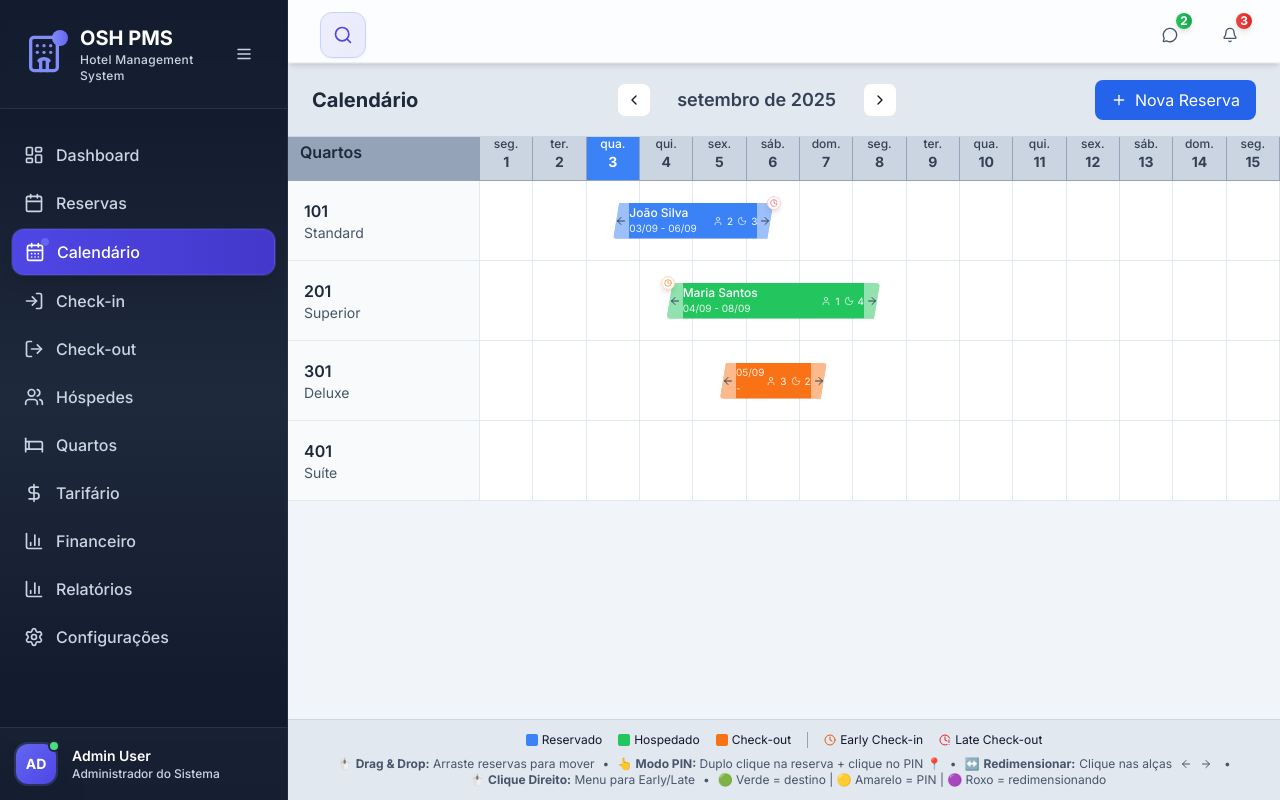
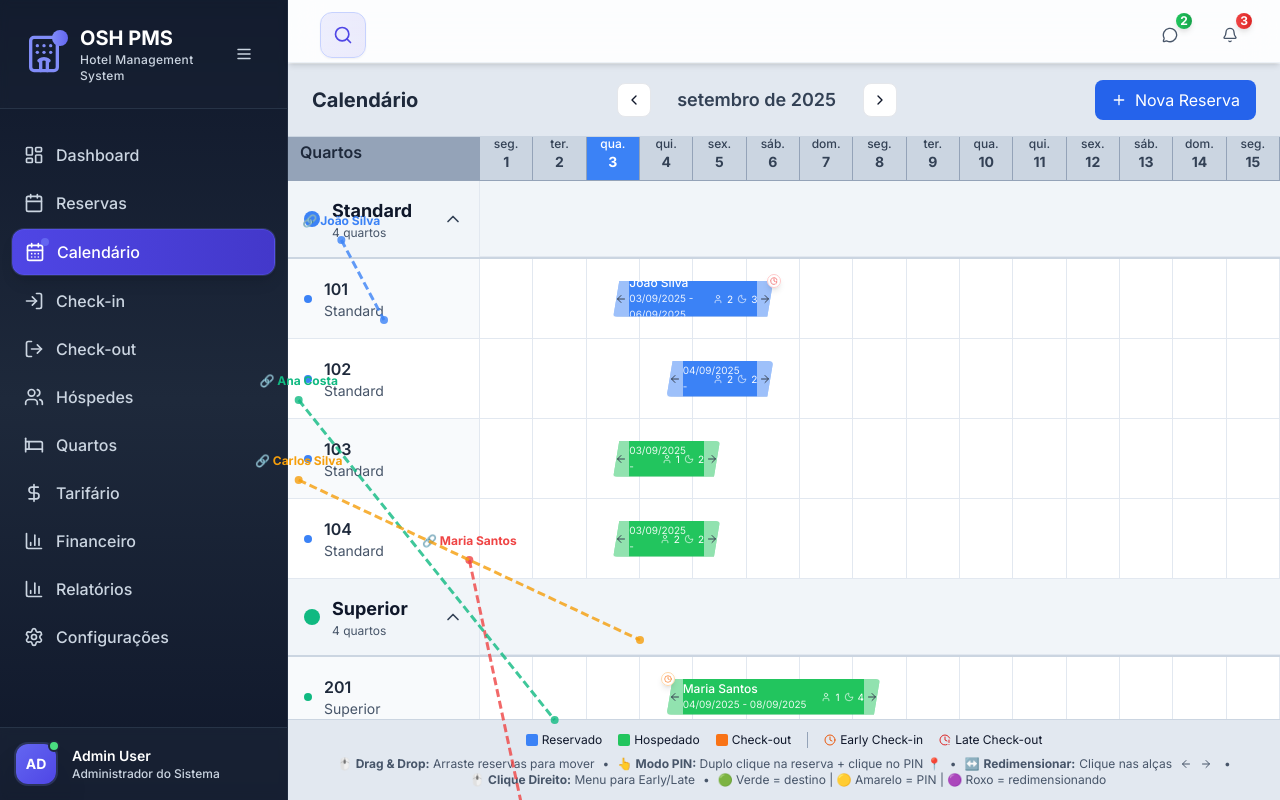
Before and after one commit to osociohoteleiro/sistema-de-hoteis, a React (Vite) app in the folder pms/: page /calendario in a window 1280 px wide. Built offline with nearby package versions, Linux system fonts and the light colour scheme.

Commit message:
Estilização de componentes de reserva. Destaca reserva ao atualizar

```diff
--- a/pms/src/pages/CalendarioFullCalendar.jsx
+++ b/pms/src/pages/CalendarioFullCalendar.jsx
@@ -1,62 +1,125 @@
 import { useState, useEffect, useCallback } from 'react';
-import { Plus, ChevronLeft, ChevronRight, User, Moon, DollarSign, ArrowLeft, ArrowRight, Clock, ClockAlert, RefreshCw } from 'lucide-react';
+import { Plus, ChevronLeft, ChevronRight, ChevronDown, ChevronUp, User, Moon, DollarSign, ArrowLeft, ArrowRight, Clock, ClockAlert, RefreshCw } from 'lucide-react';
 import { motion, AnimatePresence } from 'framer-motion';
 
-// Componente de efeito de sucesso
-const SuccessEffect = ({ reserva, quartos }) => {
-  if (!reserva) return null;
+// Componente para desenhar linhas conectoras entre reservas do mesmo hóspede
+const GuestConnectionLines = ({ reservas, quartos }) => {
+  // Agrupar reservas por hóspede
+  const reservasPorHospede = reservas.reduce((acc, reserva) => {
+    if (!acc[reserva.hospede]) {
+      acc[reserva.hospede] = [];
+    }
+    acc[reserva.hospede].push(reserva);
+    return acc;
+  }, {});
 
+  // Filtrar apenas hóspedes com múltiplas reservas visíveis
+  const hospedes = Object.entries(reservasPorHospede).filter(([_, reservasDoHospede]) => reservasDoHospede.length > 1);
+
+  console.log('🔗 GuestConnectionLines - Hospedes com múltiplas reservas:', hospedes.length);
+
+  if (hospedes.length === 0) return null;
+
+  // Função para calcular posição da reserva na tela
+  const getReservaPosition = (reserva) => {
     const quarto = quartos.find(q => q.numero === reserva.quarto);
+    if (!quarto) return null;
+
+    const quartoIndex = quartos.indexOf(quarto);
+    const leftPercent = (reserva.inicio / 15) * 100;
+    const widthPercent = (reserva.duracao / 15) * 100;
+
+    const position = {
+      x: leftPercent + (widthPercent / 2), // Centro horizontal da reserva
+      y: 200 + (quartoIndex * 80) + 40, // Posição vertical ajustada
+      reserva
+    };
+
+    console.log(`📍 Posição para ${reserva.hospede} no quarto ${reserva.quarto}:`, position);
+    return position;
+  };
+
+  // Gerar cores para cada hóspede
+  const colors = ['#3b82f6', '#ef4444', '#10b981', '#f59e0b', '#8b5cf6', '#06b6d4', '#ec4899'];
 
   return (
-    <motion.div
-      className="fixed inset-0 pointer-events-none z-[100]"
-      initial={{ opacity: 0 }}
-      animate={{ opacity: 1 }}
-      exit={{ opacity: 0 }}
+    <div className="absolute inset-0 pointer-events-none z-[15]" style={{ width: '100%', height: '100%' }}>
+      <svg
+        width="100%"
+        height="100%"
+        style={{ position: 'absolute', top: 0, left: 0 }}
       >
-      {/* Partículas de sucesso */}
-      {[...Array(8)].map((_, i) => (
-        <motion.div
-          key={i}
-          className="absolute w-2 h-2 bg-green-400 rounded-full"
-          initial={{
-            x: "50vw",
-            y: "50vh",
-            scale: 0,
-          }}
-          animate={{
-            x: `${50 + (Math.random() - 0.5) * 60}vw`,
-            y: `${50 + (Math.random() - 0.5) * 60}vh`,
-            scale: [0, 1, 0],
-          }}
-          transition={{
-            duration: 1.5,
-            delay: i * 0.1,
-            ease: "easeOut"
-          }}
+        {hospedes.map(([hospedeNome, reservasDoHospede], hospedeIndex) => {
+          const positions = reservasDoHospede
+            .map(getReservaPosition)
+            .filter(pos => pos !== null)
+            .sort((a, b) => a.reserva.inicio - b.reserva.inicio);
+
+          console.log(`🎯 ${hospedeNome} - ${positions.length} posições válidas`);
+
+          if (positions.length < 2) return null;
+
+          const color = colors[hospedeIndex % colors.length];
+
+          return (
+            <g key={hospedeNome}>
+              {positions.map((pos, index) => {
+                if (index === positions.length - 1) return null;
+
+                const nextPos = positions[index + 1];
+
+                console.log(`➡️ Linha de ${pos.reserva.hospede}: (${pos.x}%, ${pos.y}) → (${nextPos.x}%, ${nextPos.y})`);
+
+                return (
+                  <line
+                    key={`${pos.reserva.id}-${nextPos.reserva.id}`}
+                    x1={`${pos.x}%`}
+                    y1={pos.y}
+                    x2={`${nextPos.x}%`}
+                    y2={nextPos.y}
+                    stroke={color}
+                    strokeWidth="3"
+                    strokeDasharray="8,4"
+                    strokeOpacity="0.8"
+                  />
+                );
+              })}
+
+              {/* Círculos nas posições das reservas */}
+              {positions.map((pos, index) => (
+                <circle
+                  key={`circle-${pos.reserva.id}`}
+                  cx={`${pos.x}%`}
+                  cy={pos.y}
+                  r="4"
+                  fill={color}
+                  opacity="0.8"
                 />
               ))}
 
-      {/* Texto de sucesso */}
-      <motion.div
-        className="absolute top-1/2 left-1/2 transform -translate-x-1/2 -translate-y-1/2"
-        initial={{ scale: 0, opacity: 0 }}
-        animate={{ scale: 1, opacity: 1 }}
-        exit={{ scale: 0, opacity: 0 }}
-        transition={{ duration: 0.3, delay: 0.2 }}
+              {/* Rótulo do hóspede */}
+              <text
+                x={`${positions[0].x}%`}
+                y={positions[0].y - 15}
+                textAnchor="middle"
+                fontSize="12"
+                fill={color}
+                style={{fontWeight: 'bold'}}
               >
-        <div className="bg-green-500 text-white px-4 py-2 rounded-lg shadow-lg">
-          <div className="text-sm font-medium">✅ Reserva Atualizada!</div>
-          <div className="text-xs opacity-90">{reserva.hospede} - Quarto {reserva.quarto}</div>
+                🔗 {hospedeNome}
+              </text>
+            </g>
+          );
+        })}
+      </svg>
     </div>
-      </motion.div>
-    </motion.div>
   );
 };
 
+// Componente de efeito de sucesso - removido, agora usamos animação direta na reserva
+
 const CalendarioFullCalendar = () => {
-  const [currentDate, setCurrentDate] = useState(new Date());
+  const [currentDate, setCurrentDate] = useState(new Date(2025, 8, 3)); // Setembro 2025 (mês 8 = setembro)
   const [showNewReservaModal, setShowNewReservaModal] = useState(false);
 
   // Estados para Drag and Drop
@@ -80,18 +143,62 @@ const CalendarioFullCalendar = () => {
   // Estado para destacar reserva modificada
   const [highlightedReserva, setHighlightedReserva] = useState(null);
 
-  // Estado para efeito de sucesso
-  const [showSuccessEffect, setShowSuccessEffect] = useState(null);
+  // Estado para efeito de sucesso - animação shake na reserva
+  const [shakeReservaId, setShakeReservaId] = useState(null);
+
+  // Estado para controlar expansão/colapso das categorias
+  const [expandedCategories, setExpandedCategories] = useState({
+    'Standard': true,
+    'Superior': true,
+    'Deluxe': true,
+    'Suíte': true
+  });
 
   const sidebarWidth = '18rem'; // Fixed JSX structure
 
-  // Dados dos quartos
-  const quartos = [
+  // Dados dos quartos organizados por categorias
+  const categorias = [
+    {
+      nome: 'Standard',
+      cor: '#3B82F6',
+      quartos: [
         { id: 1, numero: '101', tipo: 'Standard' },
+        { id: 5, numero: '102', tipo: 'Standard' },
+        { id: 6, numero: '103', tipo: 'Standard' },
+        { id: 7, numero: '104', tipo: 'Standard' }
+      ]
+    },
+    {
+      nome: 'Superior',
+      cor: '#10B981',
+      quartos: [
         { id: 2, numero: '201', tipo: 'Superior' },
+        { id: 8, numero: '202', tipo: 'Superior' },
+        { id: 9, numero: '203', tipo: 'Superior' },
+        { id: 10, numero: '204', tipo: 'Superior' }
+      ]
+    },
+    {
+      nome: 'Deluxe',
+      cor: '#8B5CF6',
+      quartos: [
         { id: 3, numero: '301', tipo: 'Deluxe' },
-    { id: 4, numero: '401', tipo: 'Suíte' }
+        { id: 11, numero: '302', tipo: 'Deluxe' },
+        { id: 12, numero: '303', tipo: 'Deluxe' }
+      ]
+    },
+    {
+      nome: 'Suíte',
+      cor: '#F59E0B',
+      quartos: [
+        { id: 4, numero: '401', tipo: 'Suíte' },
+        { id: 13, numero: '402', tipo: 'Suíte' }
+      ]
+    }
   ];
+
+  // Lista plana de quartos para compatibilidade com código existente
+  const quartos = categorias.flatMap(categoria => categoria.quartos);
 
   // Dados das reservas
   const [reservas, setReservas] = useState([
@@ -99,8 +206,8 @@ const CalendarioFullCalendar = () => {
       id: 1,
       hospede: 'João Silva',
       quarto: '101',
-      checkin: '03/09',
-      checkout: '06/09',
+      checkin: '03/09/2025',
+      checkout: '06/09/2025',
       status: 'reservado',
       inicio: 2.5,
       duracao: 3,
@@ -112,8 +219,8 @@ const CalendarioFullCalendar = () => {
       id: 2,
       hospede: 'Maria Santos',
       quarto: '201',
-      checkin: '04/09',
-      checkout: '08/09',
+      checkin: '04/09/2025',
+      checkout: '08/09/2025',
       status: 'hospedado',
       inicio: 3.5,
       duracao: 4,
@@ -125,12 +232,90 @@ const CalendarioFullCalendar = () => {
       id: 3,
       hospede: 'Pedro Costa',
       quarto: '301',
-      checkin: '05/09',
-      checkout: '07/09',
+      checkin: '05/09/2025',
+      checkout: '07/09/2025',
       status: 'checkout',
       inicio: 4.5,
       duracao: 2,
       hospedes: 3,
+      earlyCheckin: false,
+      lateCheckout: false
+    },
+    {
+      id: 4,
+      hospede: 'João Silva',
+      quarto: '102',
+      checkin: '04/09/2025',
+      checkout: '06/09/2025',
+      status: 'reservado',
+      inicio: 3.5,
+      duracao: 2,
+      hospedes: 2,
+      earlyCheckin: false,
+      lateCheckout: false
+    },
+    {
+      id: 5,
+      hospede: 'Maria Santos',
+      quarto: '302',
+      checkin: '06/09/2025',
+      checkout: '08/09/2025',
+      status: 'reservado',
+      inicio: 5.5,
+      duracao: 2,
+      hospedes: 1,
+      earlyCheckin: false,
+      lateCheckout: false
+    },
+    {
+      id: 6,
+      hospede: 'Ana Costa',
+      quarto: '103',
+      checkin: '03/09/2025',
+      checkout: '05/09/2025',
+      status: 'hospedado',
+      inicio: 2.5,
+      duracao: 2,
+      hospedes: 1,
+      earlyCheckin: false,
+      lateCheckout: false
+    },
+    {
+      id: 7,
+      hospede: 'Ana Costa',
+      quarto: '203',
+      checkin: '06/09/2025',
+      checkout: '08/09/2025',
+      status: 'reservado',
+      inicio: 5.5,
+      duracao: 2,
+      hospedes: 1,
+      earlyCheckin: true,
+      lateCheckout: false
+    },
+    {
+      id: 8,
+      hospede: 'Carlos Silva',
+      quarto: '104',
+      checkin: '03/09/2025',
+      checkout: '05/09/2025',
+      status: 'hospedado',
+      inicio: 2.5,
+      duracao: 2,
+      hospedes: 2,
+      earlyCheckin: false,
+      lateCheckout: false
+    },
+    {
+      id: 9,
+      hospede: 'Carlos Silva',
+      quarto: '202',
+      checkin: '07/09/2025',
+      checkout: '09/09/2025',
+      status: 'reservado',
+      inicio: 6.5,
+      duracao: 2,
+      hospedes: 2,
       earlyCheckin: false,
       lateCheckout: false
     }
@@ -546,20 +731,20 @@ const CalendarioFullCalendar = () => {
 
     console.log(`✅ Redimensionamento confirmado: ${resizeConfirmData.type}`);
 
-    // Mostrar efeito de sucesso
-    setShowSuccessEffect(reserva);
+    // Aplicar animação shake na reserva
+    setShakeReservaId(reserva.id);
 
     // Destacar a reserva modificada
     setHighlightedReserva(reserva.id);
 
     // Remover efeitos após timing adequado
     setTimeout(() => {
-      setShowSuccessEffect(null);
-    }, 1500);
+      setShakeReservaId(null);
+    }, 1000);
 
     setTimeout(() => {
       setHighlightedReserva(null);
-    }, 2000);
+    }, 3000);
 
     // Fechar modal e limpar estados
     setShowResizeConfirmModal(false);
@@ -572,6 +757,14 @@ const CalendarioFullCalendar = () => {
     setShowResizeConfirmModal(false);
     setResizeConfirmData(null);
     setResizeMode(null);
+  };
+
+  // Função para alternar expansão/colapso de categorias
+  const toggleCategory = (categoriaNome) => {
+    setExpandedCategories(prev => ({
+      ...prev,
+      [categoriaNome]: !prev[categoriaNome]
+    }));
   };
 
   return (
@@ -654,16 +847,55 @@ const CalendarioFullCalendar = () => {
       {/* Conteúdo Principal */}
       <div className="flex-1 overflow-auto" style={{ paddingTop: '8rem' }}>
         <div className="bg-white">
-          {quartos.map(quarto => {
+          {categorias.map(categoria => (
+            <div key={categoria.nome}>
+              {/* Header da Categoria */}
+              <div className="flex border-b-2 border-slate-300 bg-slate-100">
+                {/* Coluna da Categoria */}
+                <div className="w-48 flex-shrink-0 border-r border-slate-200">
+                  <button
+                    onClick={() => toggleCategory(categoria.nome)}
+                    className="w-full p-4 flex items-center space-x-3 hover:bg-slate-200 transition-colors text-left"
+                  >
+                    <div
+                      className="w-4 h-4 rounded-full flex-shrink-0"
+                      style={{ backgroundColor: categoria.cor }}
+                    ></div>
+                    <div className="flex-1">
+                      <h2 className="font-bold text-slate-900 text-lg">{categoria.nome}</h2>
+                      <p className="text-xs text-slate-600">{categoria.quartos.length} quartos</p>
+                    </div>
+                    {expandedCategories[categoria.nome] ? (
+                      <ChevronUp size={20} className="text-slate-700" />
+                    ) : (
+                      <ChevronDown size={20} className="text-slate-700" />
+                    )}
+                  </button>
+                </div>
+
+                {/* Timeline da Categoria (vazio) */}
+                <div className="flex-1 bg-slate-100 border-b border-slate-200"></div>
+              </div>
+
+              {/* Quartos da Categoria */}
+              {expandedCategories[categoria.nome] && categoria.quartos.map((quarto, index) => {
                 const reservasDoQuarto = reservas.filter(r => r.quarto === quarto.numero);
 
                 return (
                   <div key={quarto.id} className="flex border-b border-slate-200 h-20">
                     {/* Coluna do Quarto */}
-                <div className="w-48 flex-shrink-0 p-4 border-r border-slate-200 bg-slate-50 flex items-center">
+                    <div className={`w-48 flex-shrink-0 p-4 border-r border-slate-200 flex items-center ${
+                      index % 2 === 0 ? 'bg-slate-50' : 'bg-white'
+                    }`}>
+                      <div className="flex items-center space-x-3">
+                        <div
+                          className="w-2 h-2 rounded-full flex-shrink-0"
+                          style={{ backgroundColor: categoria.cor }}
+                        ></div>
                         <div>
                           <h3 className="font-semibold text-slate-800">{quarto.numero}</h3>
                           <p className="text-sm text-slate-600">{quarto.tipo}</p>
+                        </div>
                       </div>
                     </div>
 
@@ -736,15 +968,33 @@ const CalendarioFullCalendar = () => {
                       <motion.div
                         key={reserva.id}
                         draggable={!resizeMode}
-                        animate={highlightedReserva === reserva.id ? {
+                        initial={{
+                          y: "-50%"
+                        }}
+                        animate={shakeReservaId === reserva.id ? {
+                          x: [0, -10, 10, -8, 8, -4, 4, 0],
+                          y: "-50%",
+                          scale: [1, 1.05, 1.05, 1.05, 1.05, 1],
+                          boxShadow: [
+                            "0 0 0 0 rgba(34, 197, 94, 0)",
+                            "0 0 0 12px rgba(34, 197, 94, 0.4), 0 0 30px rgba(34, 197, 94, 0.3)",
+                            "0 0 0 0 rgba(34, 197, 94, 0)"
+                          ]
+                        } : highlightedReserva === reserva.id ? {
                           scale: [1, 1.02, 1],
+                          y: ["-50%", "-50%", "-50%"],
                           boxShadow: [
                             "0 0 0 0 rgba(34, 197, 94, 0)",
                             "0 0 0 8px rgba(34, 197, 94, 0.3), 0 0 20px rgba(34, 197, 94, 0.2)",
                             "0 0 0 0 rgba(34, 197, 94, 0)"
                           ]
-                        } : {}}
-                        transition={{
+                        } : {
+                          y: "-50%"
+                        }}
+                        transition={shakeReservaId === reserva.id ? {
+                          duration: 0.8,
+                          ease: "easeInOut"
+                        } : {
                           duration: 2,
                           ease: "easeInOut",
                           times: [0, 0.5, 1]
@@ -768,7 +1018,6 @@ const CalendarioFullCalendar = () => {
                           left: `${leftPercent}%`,
                           width: `${widthPercent}%`,
                           top: '50%',
-                          transform: 'translateY(-50%)',
                           minWidth: '80px',
                           height: '36px',
                           clipPath: 'polygon(6px 0%, 100% 0%, calc(100% - 6px) 100%, 0% 100%)'
@@ -892,6 +1141,8 @@ const CalendarioFullCalendar = () => {
               </div>
                 );
               })}
+            </div>
+          ))}
         </div>
       </div>
 
@@ -1277,12 +1528,9 @@ const CalendarioFullCalendar = () => {
         </div>
       )}
 
-      {/* Efeito de sucesso */}
-      <AnimatePresence>
-        {showSuccessEffect && (
-          <SuccessEffect reserva={showSuccessEffect} quartos={quartos} />
-        )}
-      </AnimatePresence>
+      {/* Linhas conectoras entre reservas do mesmo hóspede */}
+      <GuestConnectionLines reservas={reservas} quartos={quartos} />
+
     </div>
   );
 };
```
Lines whose indentation alone changed are shown as unchanged.
